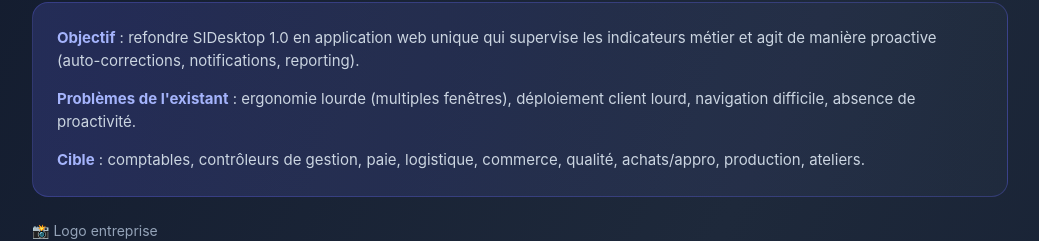
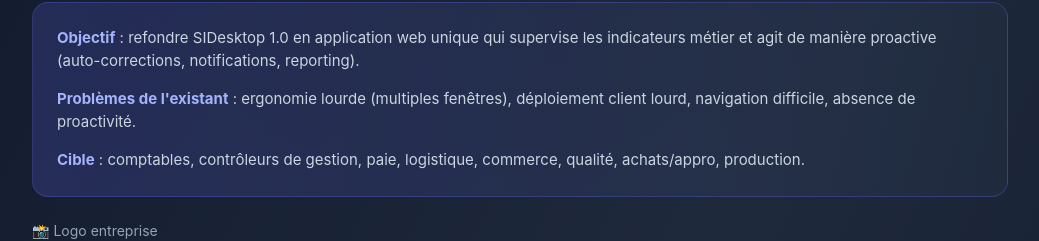
Before and after one commit to ethann-ol/ethann-ol.github.io, a Vue app in the folder e-portefolio/: page /projects/savoy-sidesktop in a window 1280 px wide. Shown: the part 762-1003 px from the top of the page, without its empty margins (120-1159 px from the left). Built offline with nearby package versions, Linux system fonts and the light colour scheme.

Commit message:
Typos savoy

```diff
--- a/e-portefolio/src/pages/ProjectSavoy.vue
+++ b/e-portefolio/src/pages/ProjectSavoy.vue
@@ -39,7 +39,7 @@
           <div class="bg-gradient-to-r from-indigo-500/20 to-slate-700/20 rounded-2xl p-6 border border-indigo-500/30 space-y-4 text-slate-300">
             <p><strong class="text-indigo-300">Objectif</strong> : refondre SIDesktop 1.0 en application web unique qui supervise les indicateurs métier et agit de manière proactive (auto-corrections, notifications, reporting).</p>
             <p><strong class="text-indigo-300">Problèmes de l'existant</strong> : ergonomie lourde (multiples fenêtres), déploiement client lourd, navigation difficile, absence de proactivité.</p>
-            <p><strong class="text-indigo-300">Cible</strong> : comptables, contrôleurs de gestion, paie, logistique, commerce, qualité, achats/appro, production, ateliers.</p>
+            <p><strong class="text-indigo-300">Cible</strong> : comptables, contrôleurs de gestion, paie, logistique, commerce, qualité, achats/appro, production.</p>
           </div>
 
           <div class="mt-6">
```
